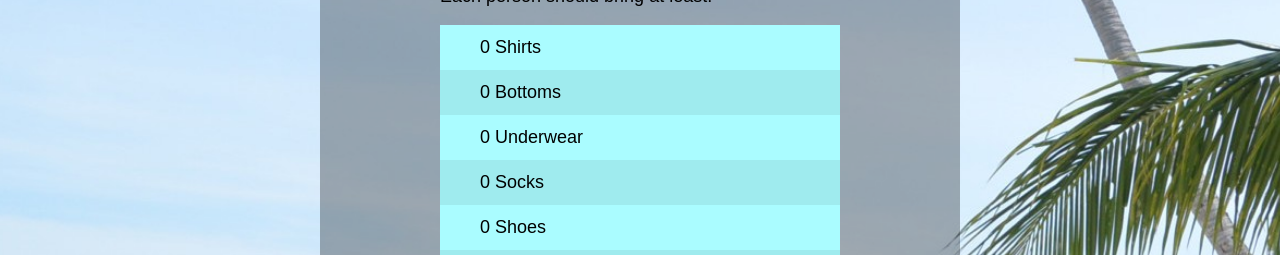
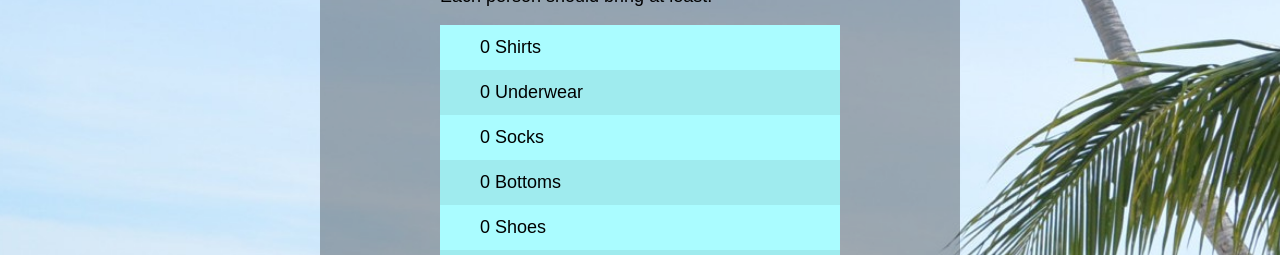
Before and after one commit to ThomasGiulianelli/Vacation-Planner, a React (Create React App) app: page / in a window 1280 px wide. Both pictures are taken after typing "2020-01-15", "2020-01-15" into the empty fields and a click on the input "Submit". Shown: the part 481-736 px from the top of the page. Built offline with nearby package versions, Linux system fonts and the light colour scheme; no server answers; the HTML template or start-up script is replaced by a standard one.

Commit message:
moved bottoms to weeklyEssentials category

```diff
--- a/src/ResultScreen.tsx
+++ b/src/ResultScreen.tsx
@@ -94,7 +94,6 @@ function CalculateClothing(numPeople: number, numDays: number) {
   /* Clothes that will likely be utilized every day. */
   let dailyEssentials = [
     {id: 'Shirts', amount: 0},
-    {id: 'Bottoms', amount: 0},
     {id: 'Underwear', amount: 0},
     {id: 'Socks', amount: 0}
   ];
@@ -102,6 +101,7 @@ function CalculateClothing(numPeople: number, numDays: number) {
   /* Clothes that will likely be utilized at least once over the course of a week.
     These generally don't need to be washed. */
   let weeklyEssentials = [
+    {id: 'Bottoms', amount: 0},
     {id: 'Shoes', amount: 0},
     {id: 'Sweaters', amount: 0},
     {id: 'Hats', amount: 0},
```
